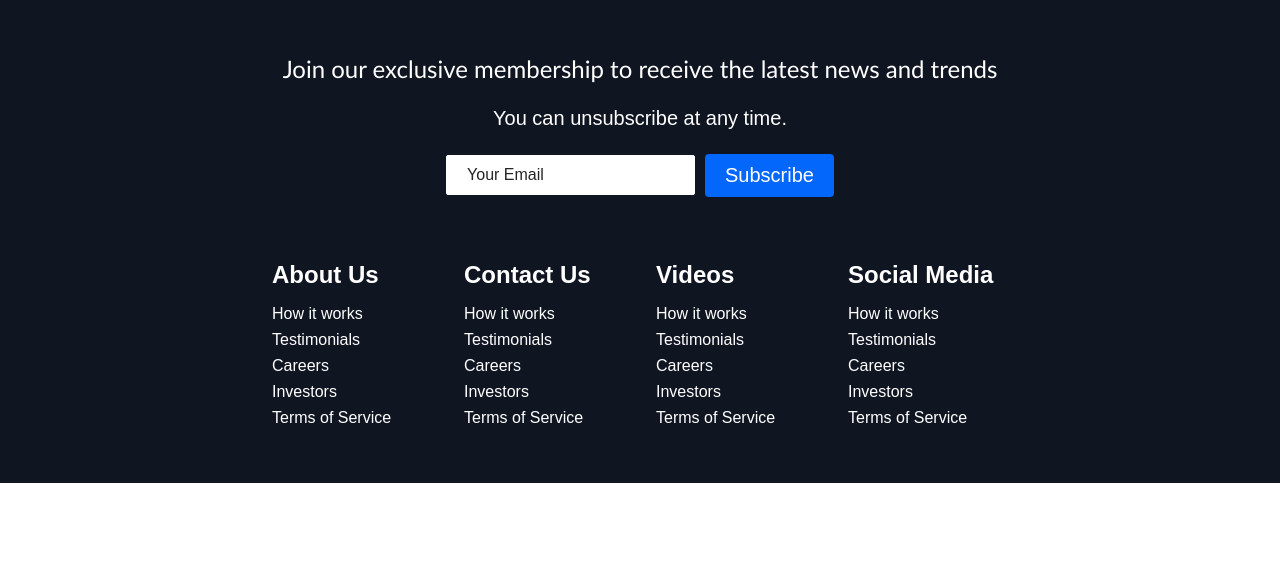
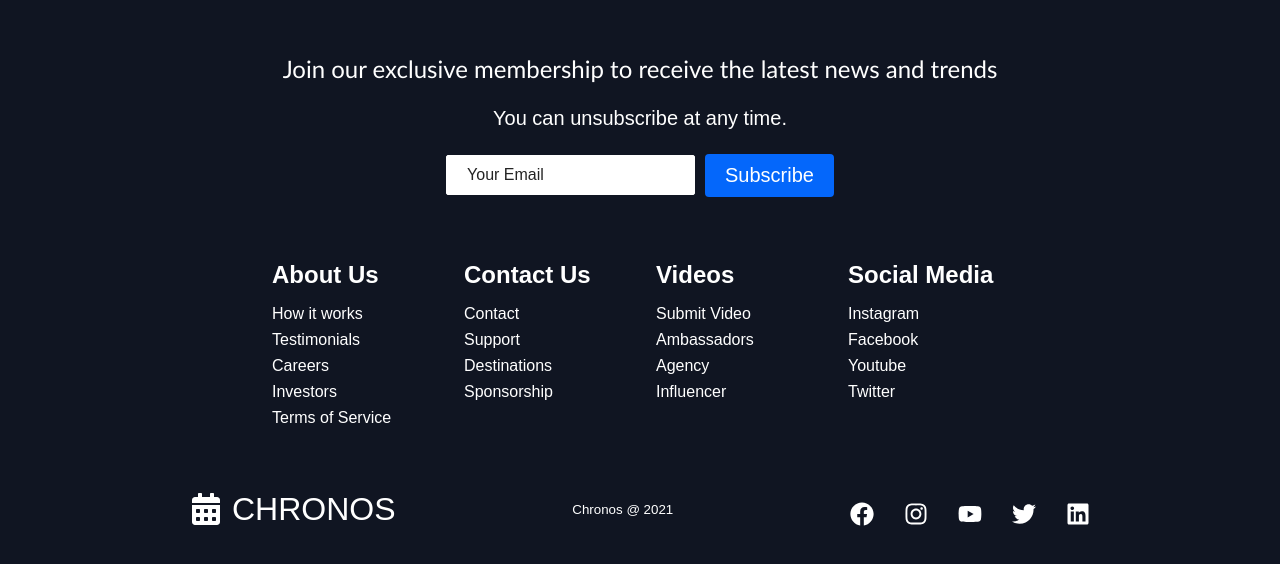
Before and after one commit to karinabarinova/Chronos, a React (Create React App) app: page / in a window 1280 px wide. Shown: the part 3108-3672 px from the top of the page. Before the commit the page ends 3591 px from the top, so only its background shows below. Built offline with nearby package versions, Linux system fonts and the light colour scheme.

Commit message:
Finished footer info

```diff
--- a/src/components/Footer/Footer.elements.js
+++ b/src/components/Footer/Footer.elements.js
@@ -1,5 +1,7 @@
 import styled from 'styled-components';
 import { Link } from 'react-router-dom';
+import { FaCalendarAlt } from "react-icons/fa";
+
 export const FooterContainer = styled.div`
     background-color: #101522;
     padding: 4rem 0 2rem 0;
@@ -8,6 +10,7 @@
     justify-content: center;
     align-items: center;
 `;
+
 
 export const FooterSubscription = styled.section`
     display: flex;
@@ -109,3 +112,53 @@
         transition: 0.3s ease-out;
     }
 `;
+
+export const SocialMedia = styled.section`
+    max-width: 1000px;
+    width: 100%;
+`;
+
+export const SocialMediaWrap = styled.div`
+    display: flex;
+    justify-content: space-between;
+    align-items: center;
+    width: 90%;
+    max-width: 1000px;
+    margin: 40px auto 0 auto;
+
+    @media screen and (max-width: 820px) {
+        flex-direction: column;
+    }
+`;
+
+export const SocialLogo = styled(Link)`
+    color: #fff;
+    justify-self: start;
+    cursor: pointer;
+    text-decoration: none;
+    font-size: 2rem;
+    display: flex;
+    align-items: center;
+    margin-bottom: 16px;
+`;
+
+export const SocialIcon = styled(FaCalendarAlt)`
+    margin-right: 10px;
+`;
+
+export const WebsiteRights = styled.small`
+    color: #fff;
+    margin-bottom: 16px;
+`;
+
+export const SocialIcons = styled.div`
+    display: flex;
+    justify-content: space-between;
+    align-items: center;
+    width: 240px;
+`;
+
+export const SocialIconLink = styled.a`
+    color: #fff;
+    font-size: 24px;
+`;
--- a/src/components/Footer/Footer.js
+++ b/src/components/Footer/Footer.js
@@ -1,4 +1,6 @@
 import React from 'react';
+import {FaFacebook, FaInstagram, FaYoutube, FaTwitter, FaLinkedin}
+from 'react-icons/fa';
 import {
     FooterContainer,
     FooterSubscription,
@@ -10,7 +12,14 @@
     FooterLinkTitle,
     FooterLinksContainer,
     FooterLinksWrapper,
-    FooterLinksItems
+    FooterLinksItems,
+    SocialMedia,
+    SocialMediaWrap,
+    SocialLogo,
+    WebsiteRights,
+    SocialIcon,
+    SocialIconLink,
+    SocialIcons
 } from './Footer.elements';
 import { Button } from '../../globalStyles';
 
@@ -41,30 +50,55 @@
                     </FooterLinksItems>
                     <FooterLinksItems>
                         <FooterLinkTitle>Contact Us</FooterLinkTitle>
-                        <FooterLink to='/sign-up'>How it works</FooterLink>
-                        <FooterLink to='/'>Testimonials</FooterLink>
-                        <FooterLink to='/'>Careers</FooterLink>
-                        <FooterLink to='/'>Investors</FooterLink>
-                        <FooterLink to='/'>Terms of Service</FooterLink>
+                        <FooterLink to='/'>Contact</FooterLink>
+                        <FooterLink to='/'>Support</FooterLink>
+                        <FooterLink to='/'>Destinations</FooterLink>
+                        <FooterLink to='/'>Sponsorship</FooterLink>
                     </FooterLinksItems>
+                </FooterLinksWrapper>
+                <FooterLinksWrapper>
                     <FooterLinksItems>
                         <FooterLinkTitle>Videos</FooterLinkTitle>
-                        <FooterLink to='/sign-up'>How it works</FooterLink>
-                        <FooterLink to='/'>Testimonials</FooterLink>
-                        <FooterLink to='/'>Careers</FooterLink>
-                        <FooterLink to='/'>Investors</FooterLink>
-                        <FooterLink to='/'>Terms of Service</FooterLink>
+                        <FooterLink to='/'>Submit Video</FooterLink>
+                        <FooterLink to='/'>Ambassadors</FooterLink>
+                        <FooterLink to='/'>Agency</FooterLink>
+                        <FooterLink to='/'>Influencer</FooterLink>
                     </FooterLinksItems>
                     <FooterLinksItems>
                         <FooterLinkTitle>Social Media</FooterLinkTitle>
-                        <FooterLink to='/sign-up'>How it works</FooterLink>
-                        <FooterLink to='/'>Testimonials</FooterLink>
-                        <FooterLink to='/'>Careers</FooterLink>
-                        <FooterLink to='/'>Investors</FooterLink>
-                        <FooterLink to='/'>Terms of Service</FooterLink>
+                        <FooterLink to='/'>Instagram</FooterLink>
+                        <FooterLink to='/'>Facebook</FooterLink>
+                        <FooterLink to='/'>Youtube</FooterLink>
+                        <FooterLink to='/'>Twitter</FooterLink>
                     </FooterLinksItems>
                 </FooterLinksWrapper>
             </FooterLinksContainer>
+            <SocialMedia>
+                <SocialMediaWrap>
+                    <SocialLogo to="/">
+                        <SocialIcon />
+                            CHRONOS
+                    </SocialLogo>
+                    <WebsiteRights>Chronos @ 2021</WebsiteRights>
+                    <SocialIcons>
+                        <SocialIconLink href='/' target="_blank" aria-label="Facebook">
+                            <FaFacebook />
+                        </SocialIconLink>
+                        <SocialIconLink href='/' target="_blank" aria-label="Instagram">
+                            <FaInstagram />
+                        </SocialIconLink>
+                        <SocialIconLink href='/' target="_blank" aria-label="Youtube">
+                            <FaYoutube />
+                        </SocialIconLink>
+                        <SocialIconLink href='/' target="_blank" aria-label="Twitter">
+                            <FaTwitter />
+                        </SocialIconLink>
+                        <SocialIconLink href='/' target="_blank" aria-label="Linkedin">
+                            <FaLinkedin />
+                        </SocialIconLink>
+                    </SocialIcons>
+                </SocialMediaWrap>
+            </SocialMedia>
         </FooterContainer>
     )
 }
--- a/src/components/Navbar/Navbar.elements.js
+++ b/src/components/Navbar/Navbar.elements.js
@@ -1,7 +1,6 @@
 import styled from 'styled-components'
 import { Container } from '../../globalStyles';
 import { Link } from 'react-router-dom';
-// import { BsFillCalendarFill} from 'react-icons/ai';
 import { FaCalendarAlt } from "react-icons/fa";
 
 
```
